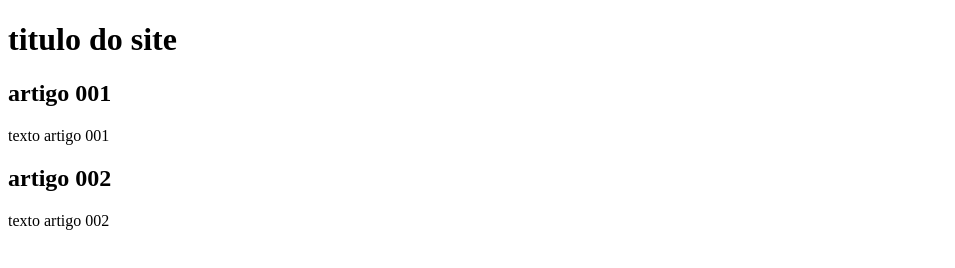
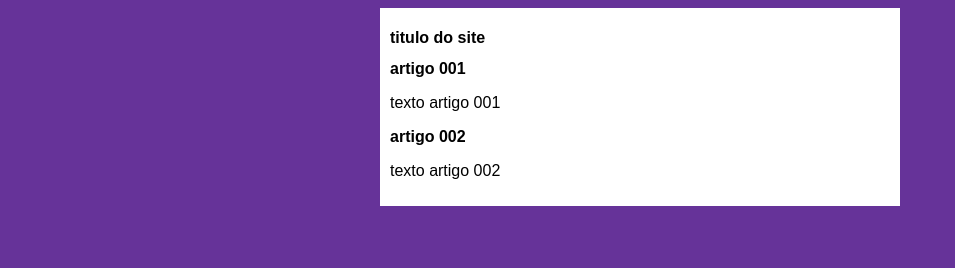
Before and after one commit to joao-gasparotto/projeto-site, a plain HTML site: page index.html in a window 1280 px wide. Shown: the whole page, without its empty margins (0-955 px from the left). Drawn offline with Linux system fonts and the light colour scheme.

Commit message:
Pasta styles
styles

```diff
--- a/index.html
+++ b/index.html
@@ -4,6 +4,7 @@
     <meta charset="UTF-8">
     <meta name="viewport" content="width=device-width, initial-scale=1.0">
     <title>titulo</title>
+    <link rel="stylesheet" href="/styles/index.css">
 </head>
 <body>
     <main>
--- /dev/null
+++ b/styles/index.css
@@ -0,0 +1,14 @@
+*{font-family: Arial, Helvetica, sans-serif;
+  font-size: 16px;
+}
+
+body{
+    background-color: rebeccapurple;
+}
+main{
+    background-color: white;
+    width: 500px;
+    margin: auto;
+    padding: 10px;
+    box-shadow: 3px 3px 5px rgba(rgb(0, 0, 0), rgb(0, 0, 0), rgb(0, 0, 0), alpha);
+}
```
